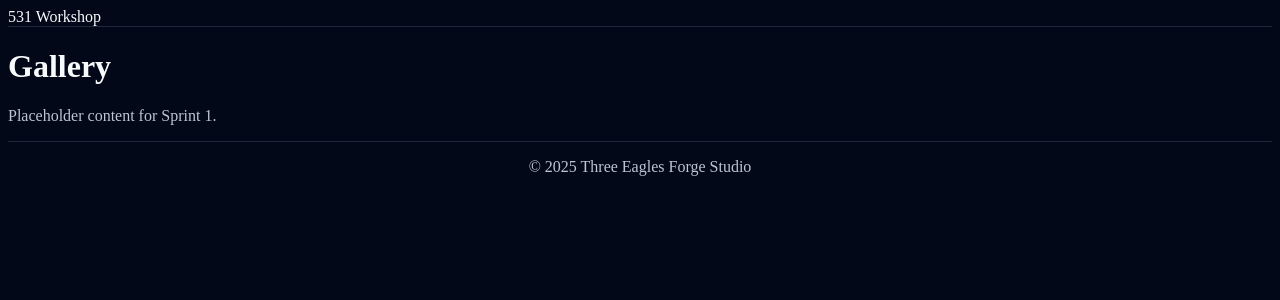
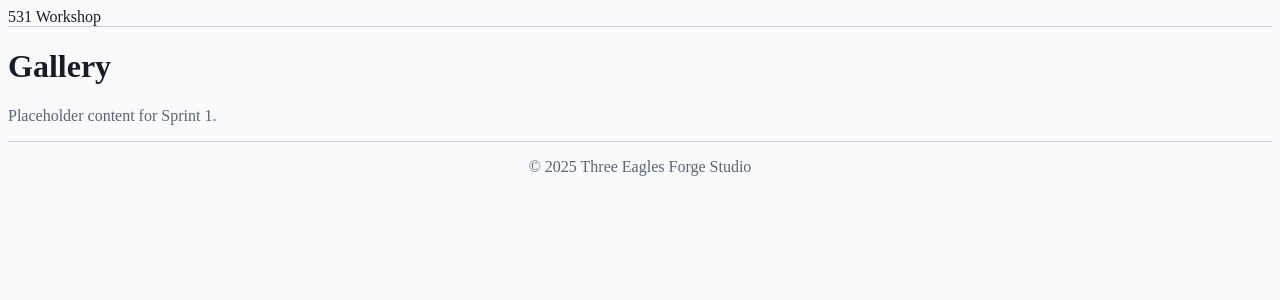
Before and after one commit to 3ef-studio/531workshop-site, a Next.js app: page /about in a window 1280 px wide. Shown: the top 300 px of the page. Built offline with nearby package versions, Linux system fonts and the light colour scheme; no server answers.

Commit message:
add global css and two theme options.

```diff
--- a/app/globals.css
+++ b/app/globals.css
@@ -3,63 +3,54 @@
 @tailwind components;
 @tailwind utilities;
 
-/* HSL tokens (dark-first). Tweak to your brand later. */
 @layer base {
+  /* Token contract (values set by theme-a.css or theme-b.css) */
   :root {
-    /* light theme (if you ever remove .dark on <html>) */
     --background: 0 0% 100%;
     --foreground: 222.2 84% 4.9%;
+
     --card: 0 0% 100%;
     --card-foreground: 222.2 84% 4.9%;
+
     --muted: 210 40% 96.1%;
     --muted-foreground: 215.4 16.3% 46.9%;
-    --accent: 168 77% 66%;     /* ≈ #5EEAD4 */
-    --accent-foreground: 222.2 47.4% 11.2%;
-    --border: 217.2 32.6% 17.5%;
-    --input: 214.3 31.8% 91.4%;
-    --ring: 168 77% 66%;
-  }
-  .dark {
-    /* dark theme */
-    --background: 222.2 84% 4.9%;     /* dark navy background */
-    --foreground: 210 40% 98% !important;  /* off-white */        /* ✅ much brighter body text */
-    --card: 222.2 84% 8%;
-    --card-foreground: 210 40% 98%;
-    --muted: 217.2 32.6% 17.5%;
-    --muted-foreground: 215 18% 78%;  /* slightly lighter for subtext */
-    --primary: 168 77% 60%;
-    --primary-foreground: 222 47% 10%;
-    --secondary: 217 25% 20%;
-    --secondary-foreground: 210 40% 96%;
-    --accent: 168 77% 66%;
-    --accent-foreground: 222.2 47% 10%;
-    --border: 217.2 32.6% 17.5%;
-    --input: 217.2 32.6% 17.5%;
-    --ring: 168 77% 66%;
-    --destructive: 0 84% 60%;
-    --destructive-foreground: 210 40% 98%;
-    --popover: 222.2 84% 6%;
-    --popover-foreground: 210 40% 96%;
+
+    --accent: 210 90% 45%;
+    --accent-foreground: 0 0% 100%;
+
+    --border: 220 14% 90%;
+    --input: 220 14% 90%;
+    --ring: 210 90% 45%;
+
+    --radius: 1rem;
+    --shadow-soft: 0 10px 30px rgba(0,0,0,0.08);
+
+    /* Optional */
+    --primary: var(--accent);
+    --primary-foreground: var(--accent-foreground);
+    --secondary: 210 40% 96.1%;
+    --secondary-foreground: 222.2 84% 4.9%;
   }
 
   html, body { height: 100%; }
-  html { color-scheme: dark; }
 
-  /* Use raw CSS with tokens for base colors */
+  /* Use light scheme by default for this client direction */
+  html { color-scheme: light; }
+
   body {
     background-color: hsl(var(--background));
-    color: hsl(var(--foreground)) !important;
+    color: hsl(var(--foreground));
     @apply antialiased;
   }
 
-  /* Global default border color without @apply */
+  /* Global default border color */
   * { border-color: hsl(var(--border)); }
 }
 
-/* MDX & components */
 @layer components {
+  /* If you use prose later, this stays compatible */
   .prose {
-    @apply prose-invert max-w-none;
+    @apply max-w-none;
     --tw-prose-body: hsl(var(--foreground));
     --tw-prose-headings: hsl(var(--foreground));
     --tw-prose-links: hsl(var(--accent));
@@ -71,31 +62,70 @@
     --tw-prose-th-borders: hsl(var(--border));
     --tw-prose-td-borders: hsl(var(--border));
   }
+
   .prose a { color: hsl(var(--accent)); text-decoration: underline; }
-  /* Optional: slightly dim secondary text inside posts */
-  .prose p, .prose li {
-    color: hsl(var(--foreground));
-  }
-  .prose strong, .prose h1, .prose h2, .prose h3, .prose h4 {
-    color: hsl(var(--foreground));
-  }
-  .prose a {
-    color: hsl(var(--accent));
-    text-decoration: underline;
-  }
 
-  /* Footer legibility */
-  footer, .site-footer {
-    color: hsl(var(--muted-foreground));
-  }
+  footer, .site-footer { color: hsl(var(--muted-foreground)); }
 
   .ui-card {
     background-color: hsl(var(--card));
     color: hsl(var(--card-foreground));
     border: 1px solid hsl(var(--border));
-    box-shadow: theme('boxShadow.soft');
-    @apply rounded-2xl;
+    box-shadow: var(--shadow-soft);
+    border-radius: var(--radius);
   }
+
+  .ui-link {
+    color: hsl(var(--accent));
+    text-decoration: underline;
+    text-underline-offset: 3px;
+  }
+
+  .ui-btn {
+    border-radius: calc(var(--radius) - 6px);
+    padding: 0.6rem 1rem;
+    font-weight: 600;
+    border: 1px solid hsl(var(--border));
+  }
+
+  .ui-btn-primary {
+    background: hsl(var(--primary));
+    color: hsl(var(--primary-foreground));
+    border-color: transparent;
+  }
+
+  .ui-btn-secondary {
+    background: hsl(var(--secondary));
+    color: hsl(var(--secondary-foreground));
+  }
+  .ui-input {
+    width: 100%;
+    padding: 0.6rem 0.75rem;
+    border-radius: calc(var(--radius) - 4px);
+    border: 1px solid hsl(var(--border));
+    background-color: hsl(var(--background));
+    color: hsl(var(--foreground));
+  }
+
+  .ui-input::placeholder {
+    color: hsl(var(--muted-foreground));
+  }
+
+  .ui-input:focus {
+    outline: none;
+  }
+
+  .ui-input:focus-visible {
+    outline: 2px solid hsl(var(--ring));
+    outline-offset: 2px;
+  }
+
+  .ui-input:disabled {
+    background-color: hsl(var(--muted));
+    color: hsl(var(--muted-foreground));
+  }
+
+
 }
 
 /* Focus ring */
--- a/app/layout.tsx
+++ b/app/layout.tsx
@@ -3,6 +3,7 @@ import type { Metadata } from "next";
 import { Geist, Geist_Mono } from "next/font/google";
 import Script from "next/script";
 import "./globals.css";
+import "./theme-b.css"; // swap to theme-a.css to preview
 import Header from "@/components/Header";
 import Footer from "@/components/Footer";
 import { SITE } from "@/lib/site";
--- /dev/null
+++ b/app/theme-a.css
@@ -0,0 +1,23 @@
+@layer base {
+  :root {
+    --background: 36 33% 96%;         /* warm paper */
+    --foreground: 220 18% 14%;        /* charcoal */
+    --card: 0 0% 100%;
+    --card-foreground: 220 18% 14%;
+
+    --muted: 34 20% 92%;
+    --muted-foreground: 220 10% 38%;
+
+    --accent: 162 28% 36%;            /* sage/green */
+    --accent-foreground: 0 0% 100%;
+
+    --border: 34 14% 82%;             /* warm border */
+    --input: 34 14% 82%;
+    --ring: 162 28% 36%;
+
+    --radius: 1.1rem;
+    --shadow-soft: 0 14px 34px rgba(15, 23, 42, 0.12);
+    --secondary: 34 20% 92%;
+    --secondary-foreground: 220 18% 14%;
+  }
+}
--- /dev/null
+++ b/app/theme-b.css
@@ -0,0 +1,23 @@
+@layer base {
+  :root {
+    --background: 210 24% 98%;        /* cool white */
+    --foreground: 222 20% 12%;        /* graphite */
+    --card: 210 20% 99%;              /* slightly tinted card */
+    --card-foreground: 222 20% 12%;
+
+    --muted: 210 16% 92%;
+    --muted-foreground: 215 12% 40%;
+
+    --accent: 213 44% 40%;            /* steel blue */
+    --accent-foreground: 0 0% 100%;
+
+    --border: 214 16% 80%;            /* crisper border */
+    --input: 214 16% 80%;
+    --ring: 213 44% 40%;
+
+    --radius: 0.85rem;
+    --shadow-soft: 0 10px 20px rgba(15, 23, 42, 0.08);
+    --secondary: 210 16% 92%;
+    --secondary-foreground: 222 20% 12%;
+  }
+}
```
Also changed, not shown: app/page.tsx (+133 -58 lines).
